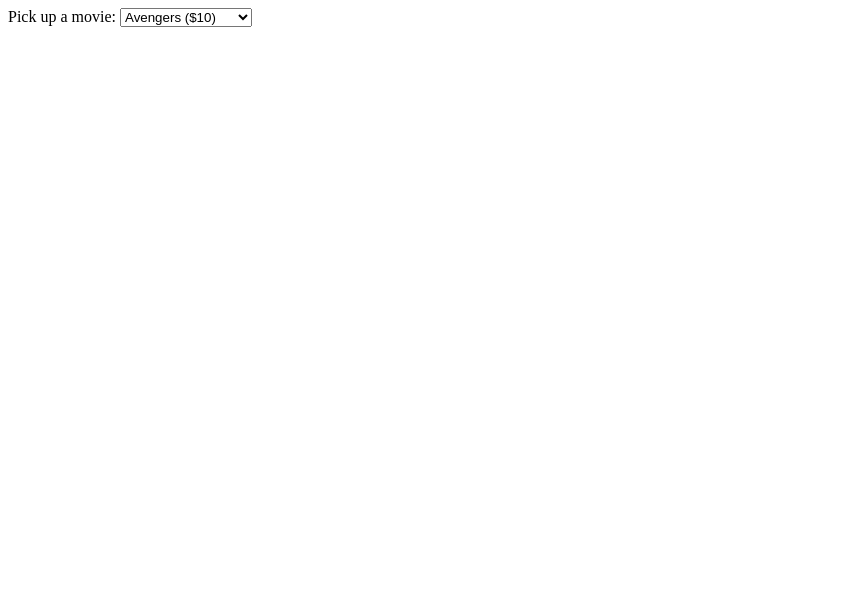
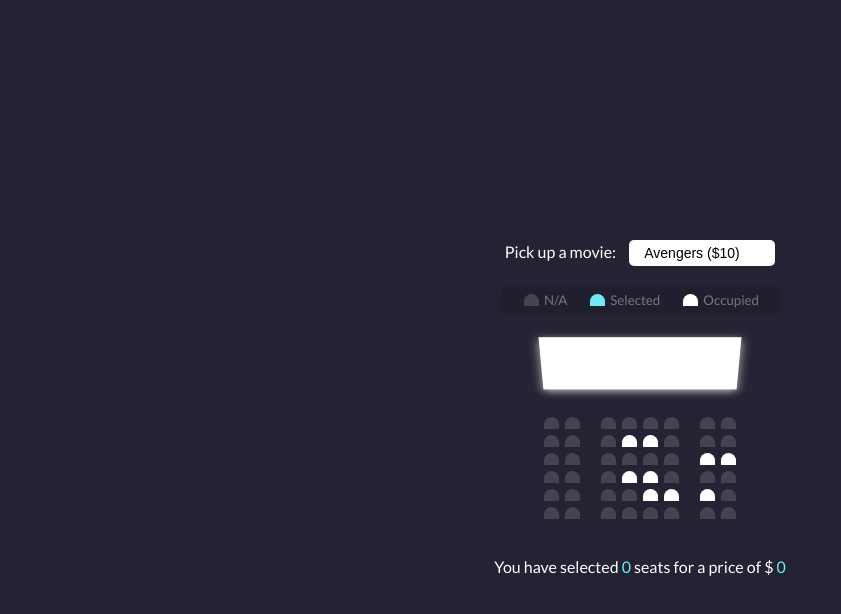
Before and after one commit to Jing-Gu/movie-seat-booking, a plain HTML site: page index.html in a window 1280 px wide. Shown: the whole page, without its empty margins (0-841 px from the left). Drawn offline with Linux system fonts and the light colour scheme.

Commit message:
css added

```diff
--- a/index.html
+++ b/index.html
@@ -4,6 +4,7 @@
     <meta charset="UTF-8" />
     <meta name="viewport" content="width=device-width, initial-scale=1.0" />
     <title>Movie Seat Booking</title>
+    <link rel="stylesheet" href="style.css" />
   </head>
   <body>
     <div class="movie-container">
@@ -16,6 +17,90 @@
       </select>
     </div>
 
+    <ul class="showcase">
+      <li>
+        <div class="seat"></div>
+        <small>N/A</small>
+      </li>
+      <li>
+        <div class="seat selected"></div>
+        <small>Selected</small>
+      </li>
+      <li>
+        <div class="seat occupied"></div>
+        <small>Occupied</small>
+      </li>
+    </ul>
+
+    <div class="container">
+      <div class="screen"></div>
+      <div class="row">
+        <div class="seat"></div>
+        <div class="seat"></div>
+        <div class="seat"></div>
+        <div class="seat"></div>
+        <div class="seat"></div>
+        <div class="seat"></div>
+        <div class="seat"></div>
+        <div class="seat"></div>
+      </div>
+      <div class="row">
+        <div class="seat"></div>
+        <div class="seat"></div>
+        <div class="seat"></div>
+        <div class="seat occupied"></div>
+        <div class="seat occupied"></div>
+        <div class="seat"></div>
+        <div class="seat"></div>
+        <div class="seat"></div>
+      </div>
+      <div class="row">
+        <div class="seat"></div>
+        <div class="seat"></div>
+        <div class="seat"></div>
+        <div class="seat"></div>
+        <div class="seat"></div>
+        <div class="seat"></div>
+        <div class="seat occupied"></div>
+        <div class="seat occupied"></div>
+      </div>
+      <div class="row">
+        <div class="seat"></div>
+        <div class="seat"></div>
+        <div class="seat"></div>
+        <div class="seat occupied"></div>
+        <div class="seat occupied"></div>
+        <div class="seat"></div>
+        <div class="seat"></div>
+        <div class="seat"></div>
+      </div>
+      <div class="row">
+        <div class="seat"></div>
+        <div class="seat"></div>
+        <div class="seat"></div>
+        <div class="seat"></div>
+        <div class="seat occupied"></div>
+        <div class="seat occupied"></div>
+        <div class="seat occupied"></div>
+        <div class="seat"></div>
+      </div>
+      <div class="row">
+        <div class="seat"></div>
+        <div class="seat"></div>
+        <div class="seat"></div>
+        <div class="seat"></div>
+        <div class="seat"></div>
+        <div class="seat"></div>
+        <div class="seat"></div>
+        <div class="seat"></div>
+      </div>
+    </div>
+
+    <p class="text">
+      You have selected <span id="count">0</span> seats for a price of $
+      <span id="total">0</span>
+    </p>
+
     <script src="script.js"></script>
   </body>
 </html>
--- a/style.css
+++ b/style.css
@@ -0,0 +1,122 @@
+@import url("https://fonts.googleapis.com/css2?family=Lato&display=swap");
+
+*,
+*:before,
+*:after {
+  box-sizing: border-box;
+  margin: 0;
+  padding: 0;
+}
+
+body {
+  width: 100%;
+  height: 100vh;
+  font-size: 100%;
+  font-family: "Lato", sans-serif;
+  background-color: #242333;
+  color: #fff;
+  display: flex;
+  flex-direction: column;
+  align-items: center;
+  justify-content: center;
+}
+
+.movie-container {
+  margin: 20px 0;
+}
+
+.movie-container select {
+  background-color: #fff;
+  border: 0;
+  border-radius: 5px;
+  font-size: 14px;
+  margin-left: 10px;
+  padding: 5px 15px 5px 15px;
+  -moz-appearance: none;
+  -webkit-appearance: none;
+  appearance: none;
+}
+
+.seat {
+  background-color: #444451;
+  height: 12px;
+  width: 15px;
+  margin: 3px;
+  border-top-left-radius: 10px;
+  border-top-right-radius: 10px;
+}
+
+.seat.selected {
+  background-color: #6feaf6;
+}
+
+.seat.occupied {
+  background-color: #fff;
+}
+
+.seat:nth-of-type(2) {
+  margin-right: 18px;
+}
+
+.seat:nth-last-of-type(2) {
+  margin-left: 18px;
+}
+
+.seat:not(.occupied):hover {
+  cursor: pointer;
+  transform: scale(1.2);
+}
+
+.showcase .seat:not(.occupied):hover {
+  cursor: default;
+  transform: scale(1);
+}
+
+.showcase {
+  background: rgba(0, 0, 0, 0.1);
+  padding: 5px 10px;
+  border-radius: 5px;
+  color: #777;
+  list-style-type: none;
+  display: flex;
+  justify-content: space-between;
+}
+
+.showcase li {
+  display: flex;
+  align-items: center;
+  justify-content: center;
+  margin: 0 10px;
+}
+
+.showcase li small {
+  margin-left: 2px;
+}
+
+.row {
+  display: flex;
+  flex-direction: row;
+}
+
+/* to make the screen 3d effect */
+.container {
+  perspective: 1000px;
+  margin-bottom: 30px;
+}
+
+.screen {
+  background-color: #fff;
+  height: 70px;
+  width: 100%;
+  margin: 15px 0;
+  transform: rotateX(-45deg);
+  box-shadow: 0 3px 10px rgba(255, 255, 255, 0.7);
+}
+
+.text {
+  margin: 5px 0;
+}
+
+.text span {
+  color: #6feaf6;
+}
```
